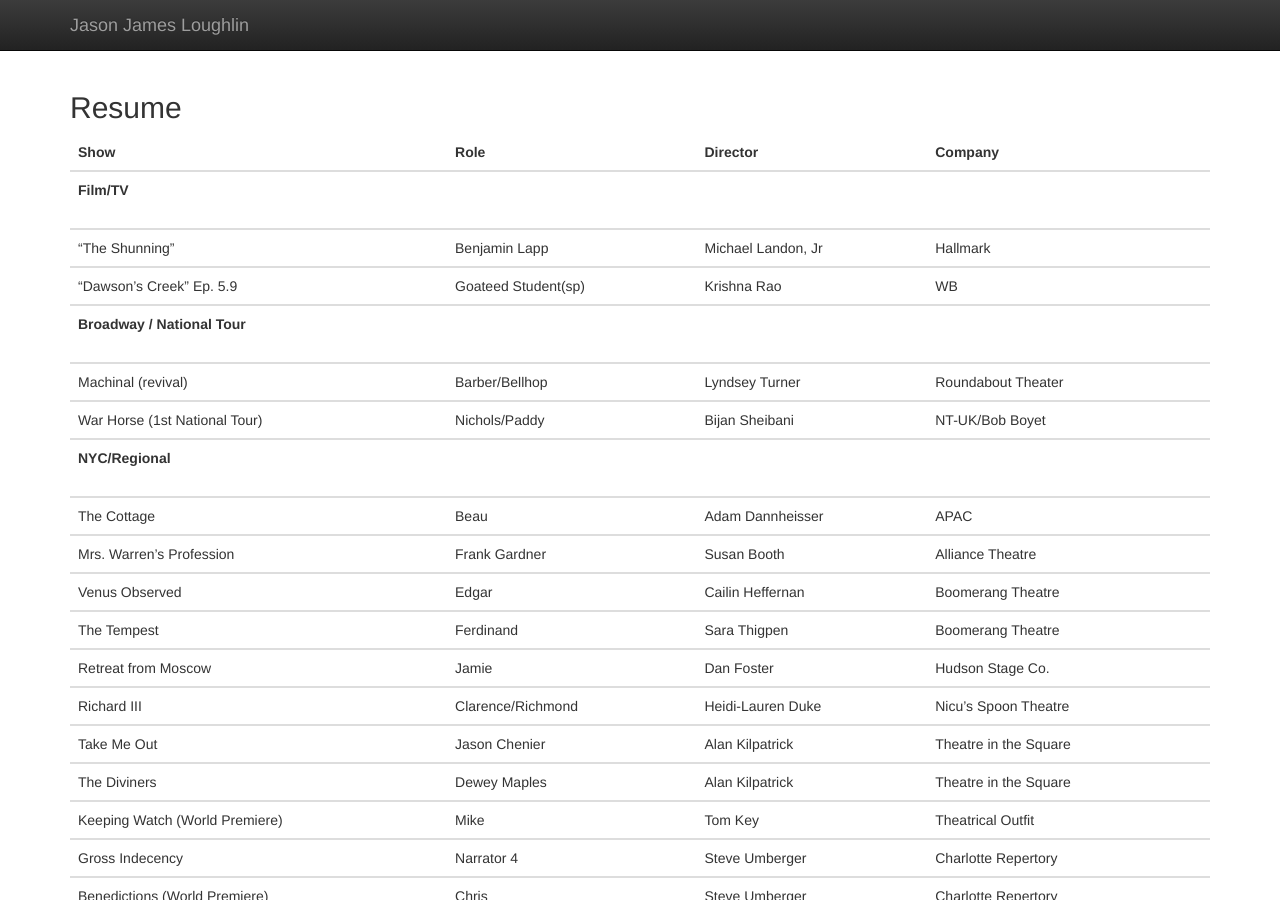
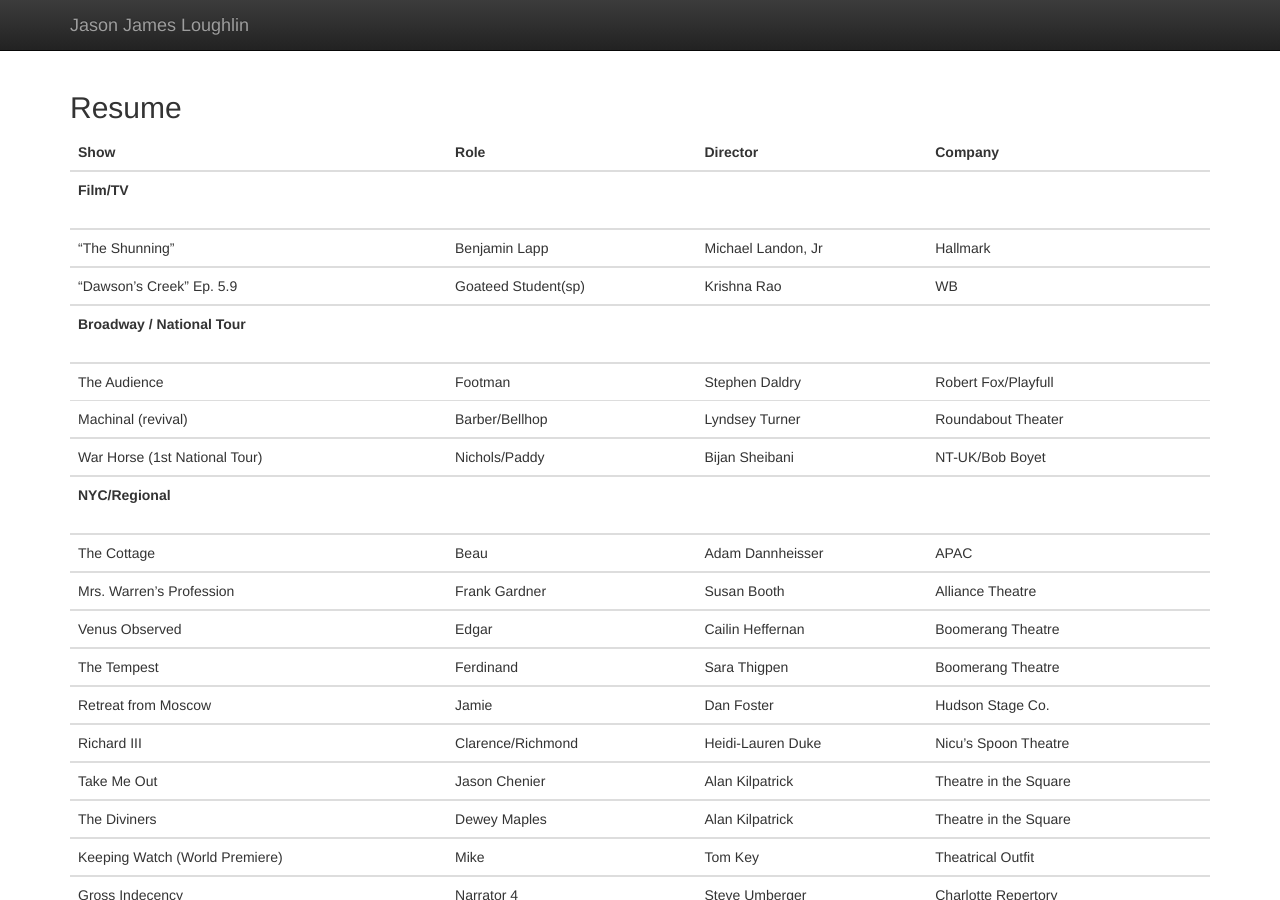
Before and after one commit to scotthelm/jasonjamesloughlin.com, a Jekyll site: the page built from resume.md, in a window 1280 px wide and 900 px high. Built offline with Jekyll 4.4.1, drawn with Linux system fonts in a browser that asks for light colours; nearby versions of some CDN libraries.

Commit message:
Update resume.md
Add The Audience

```diff
--- a/resume.md
+++ b/resume.md
@@ -13,6 +13,7 @@ title: Resume
 |--------------------------|---------------------|-------------|----|
 | **Broadway / National Tour**<br><br> ||||
 | ---- | ---- | -------- | ------- |
+| The Audience | Footman | Stephen Daldry | Robert Fox/Playfull |
 | Machinal (revival) | Barber/Bellhop | Lyndsey Turner | Roundabout Theater |
 | ---- | ---- | -------- | ------- |
 | War Horse (1st National Tour) | Nichols/Paddy | Bijan Sheibani | NT-UK/Bob Boyet |
```
